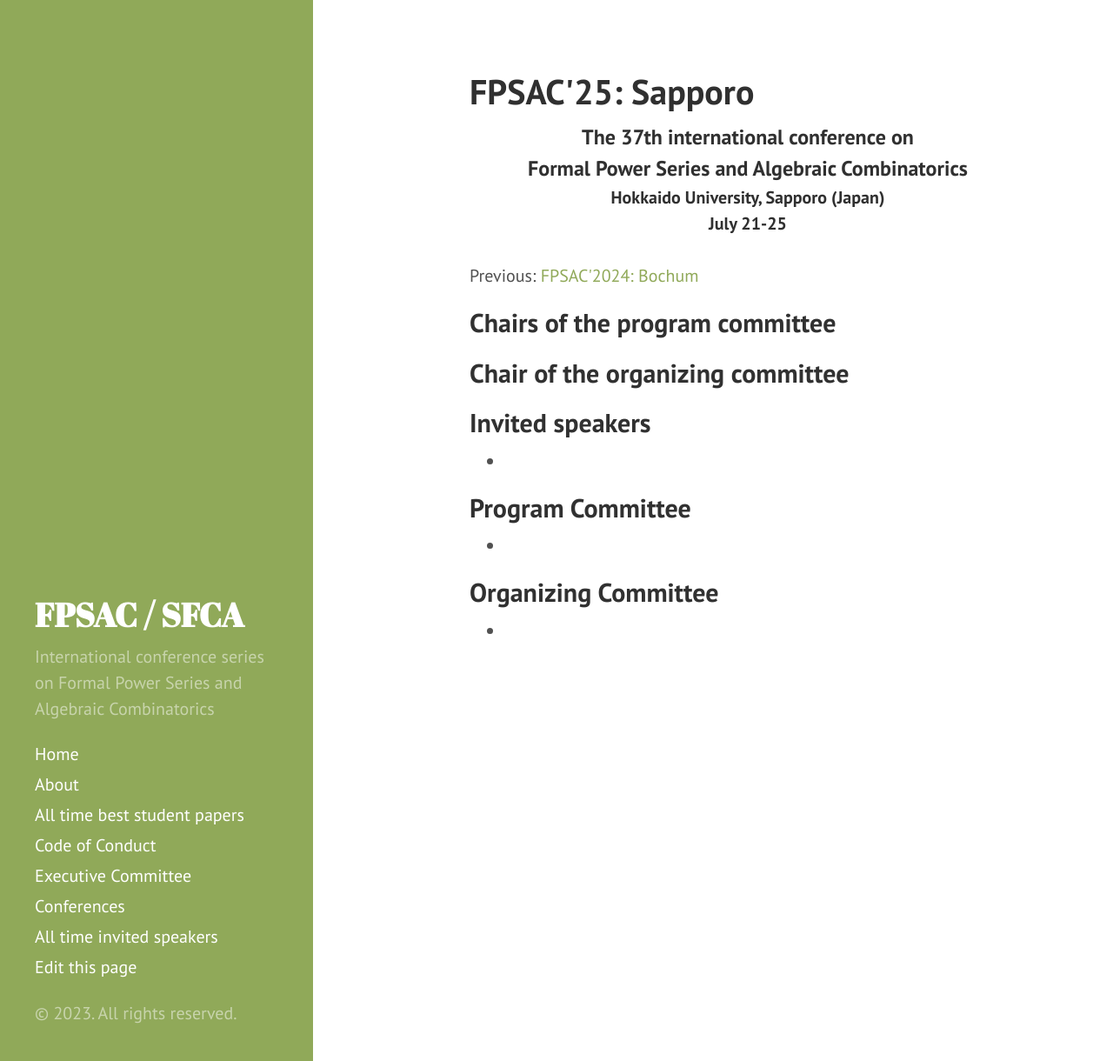
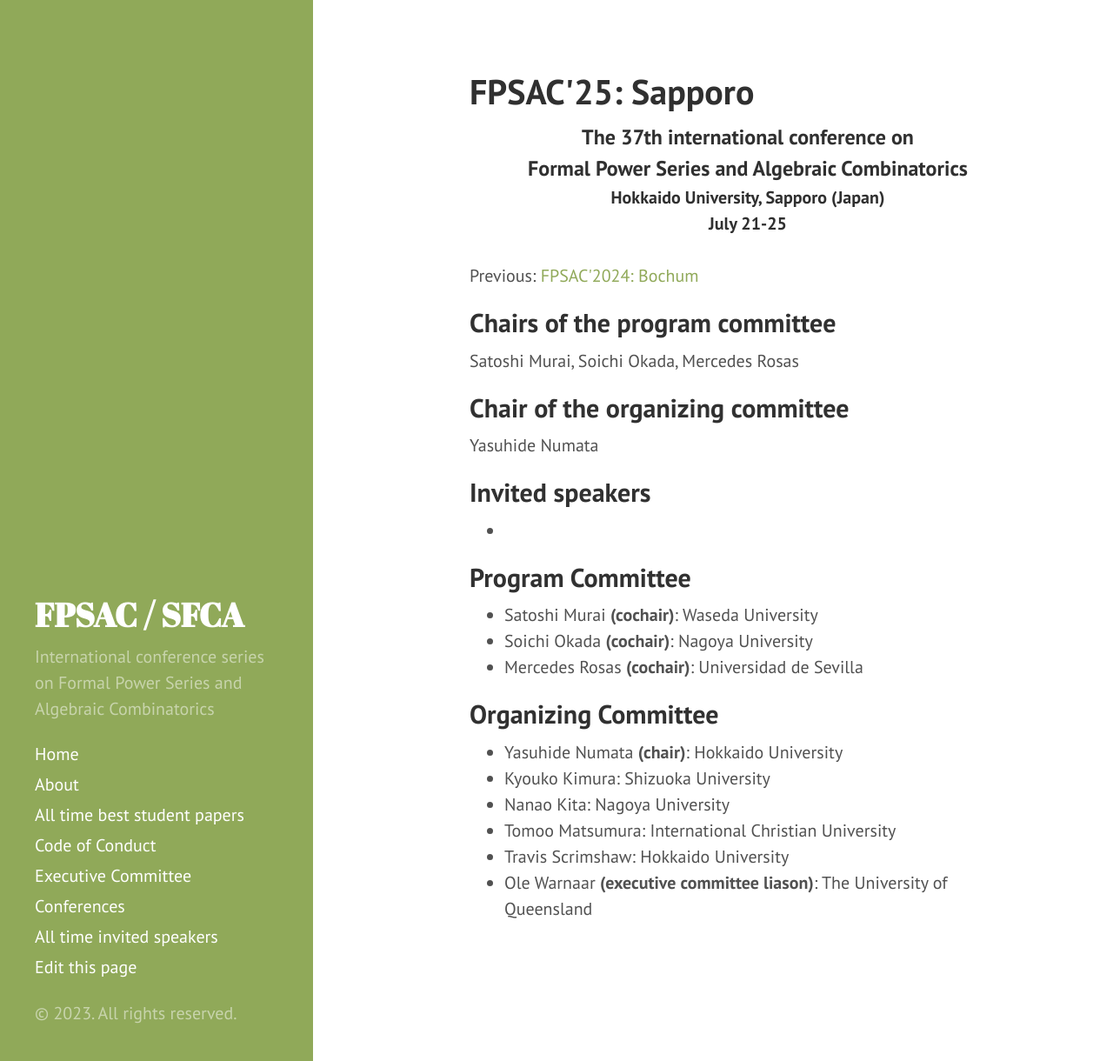
Before and after one commit to FPSAC/FPSAC.github.io, a Jekyll site: the page built from _confs/fpsac-2025.md, in a window 1280 px wide and 1220 px high. Shown: the whole window at 87% size. Built offline with Jekyll 4.4.1, drawn with Linux system fonts in a browser that asks for light colours.

Commit message:
Adding PC chairs and LOC info for FPSAC2025

```diff
--- a/_confs/fpsac-2025.md
+++ b/_confs/fpsac-2025.md
@@ -11,8 +11,29 @@
 - tba
 
 program_committee:
-- tba
+- name: Satoshi Murai
+  affiliation: Waseda University
+  role: cochair
+- name: Soichi Okada
+  affiliation: Nagoya University
+  role: cochair
+- name: Mercedes Rosas
+  affiliation: Universidad de Sevilla
+  role: cochair
 
 organizing_committee:
-- tba
+- name: Yasuhide Numata
+  affiliation: Hokkaido University
+  role: chair
+- name: Kyouko Kimura
+  affiliation: Shizuoka University
+- name: Nanao Kita
+  affiliation: Nagoya University
+- name: Tomoo Matsumura
+  affiliation: International Christian University
+- name: Travis Scrimshaw
+  affiliation: Hokkaido University
+- name: Ole Warnaar
+  affiliation: The University of Queensland
+  role: executive committee liason
 ---
```
